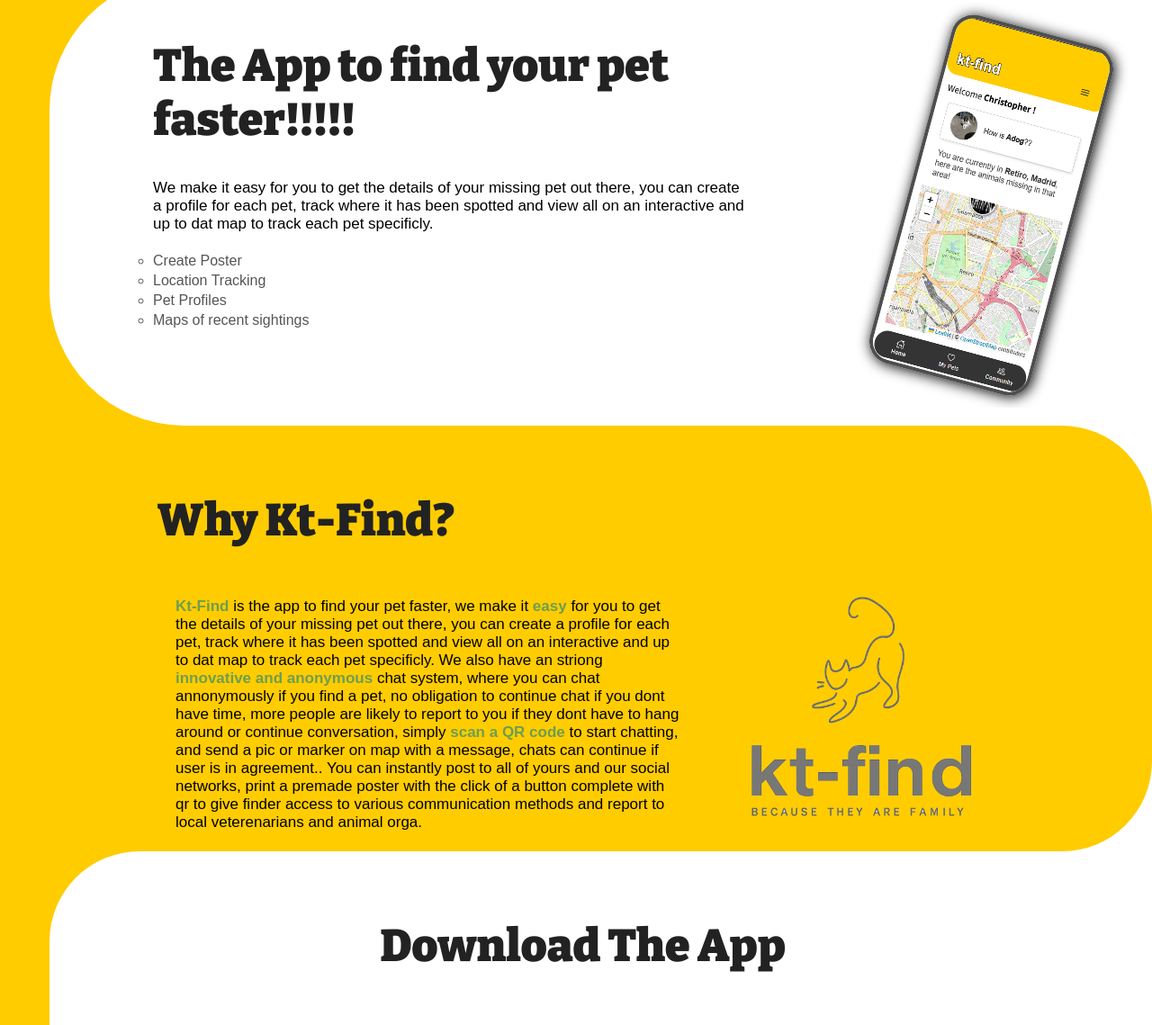
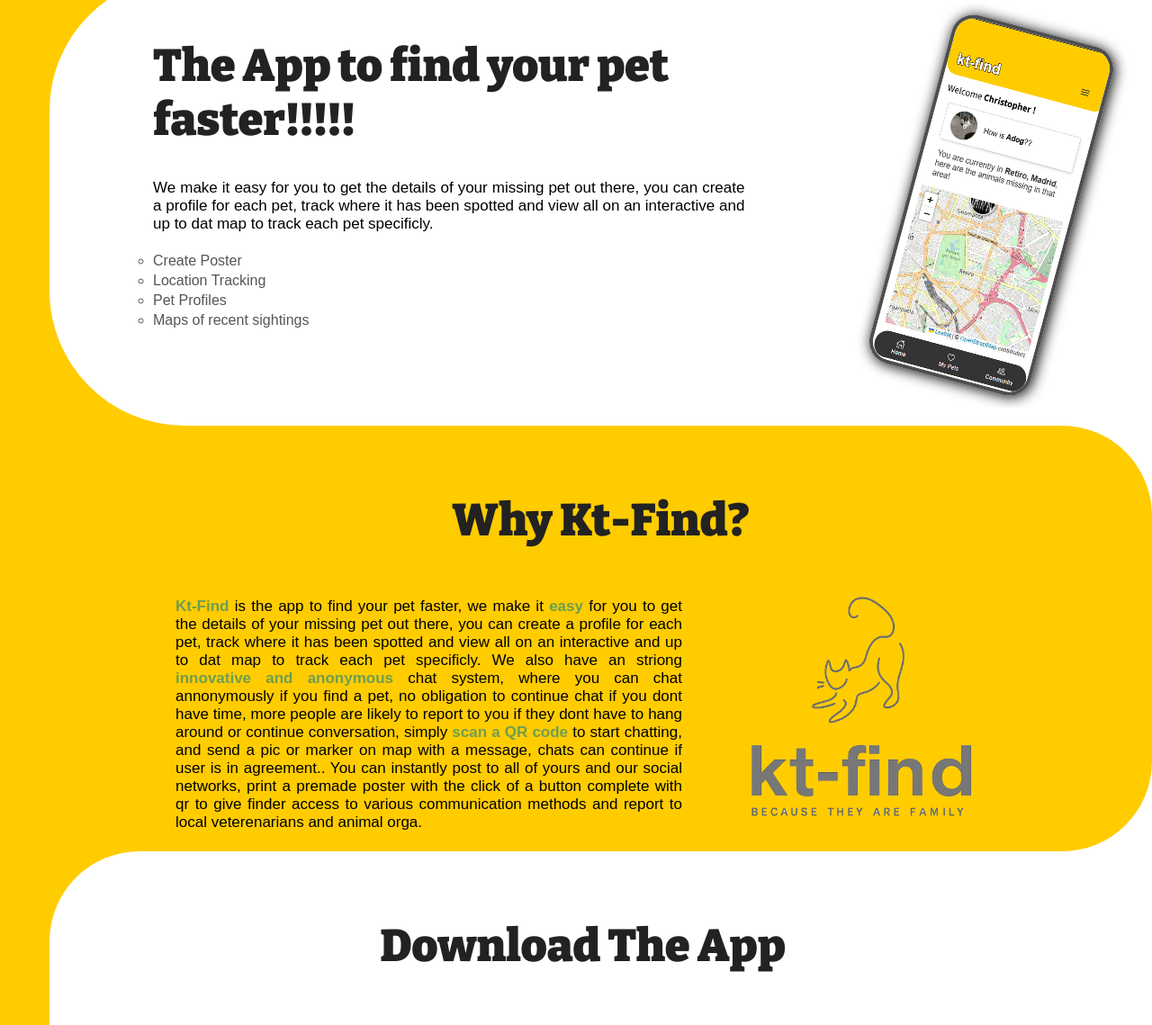
Before and after one commit to kt-fi/kt-find, a website: page index.html in a window 1280 px wide. Shown: the part 427-1566 px from the top of the page at 90% size. Drawn offline with nearby package versions, Linux system fonts and the light colour scheme; a web font is replaced by a local one.

Commit message:
first commit

```diff
--- a/sass/_info.scss
+++ b/sass/_info.scss
@@ -12,6 +12,7 @@
     font-size: 5rem;
     margin-bottom: 16px;
     font-family: 'Bitter', sans-serif;
+    text-align: center;
 }
 
 .info-text {
@@ -19,7 +20,8 @@
       padding:  0 0 0 20px;
 
       display: flex;
-
+   font-weight: 300;
+   text-align: justify;
       &-content {
          display: inline-block;
          width: 60%;
--- a/sass/_scroller.scss
+++ b/sass/_scroller.scss
@@ -183,6 +183,7 @@
     padding:  0 0 0 20px;
     font-size: 1.7rem;
     font-weight: 300;
+    text-align: justify;
 
     @media screen and (max-width: 600px) {
         font-size: 1.8rem;
```
Also changed, not shown: assets/kt-new-logo.png, styles.css, 1 other file.
